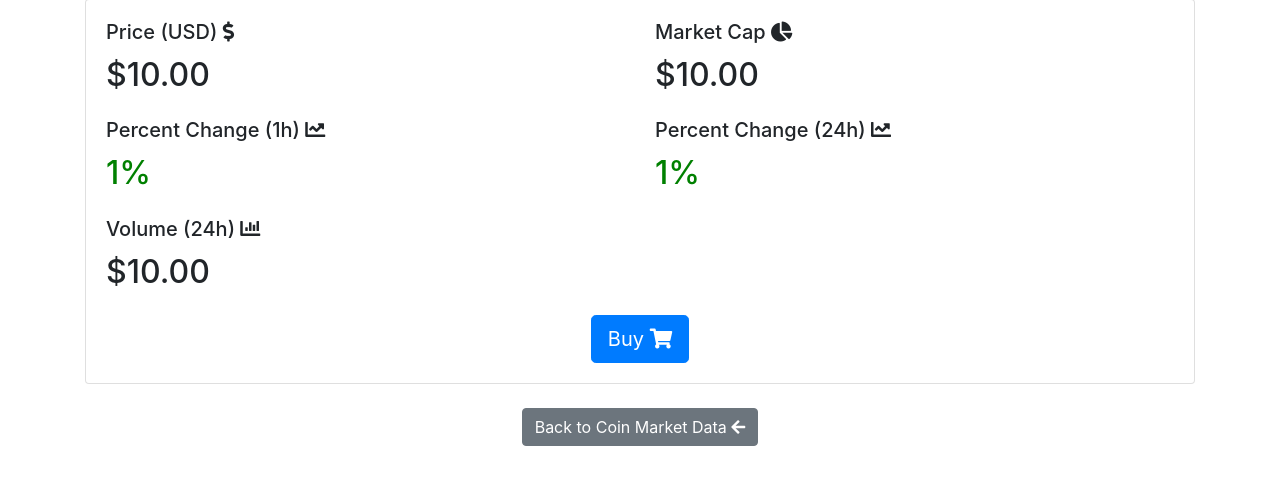
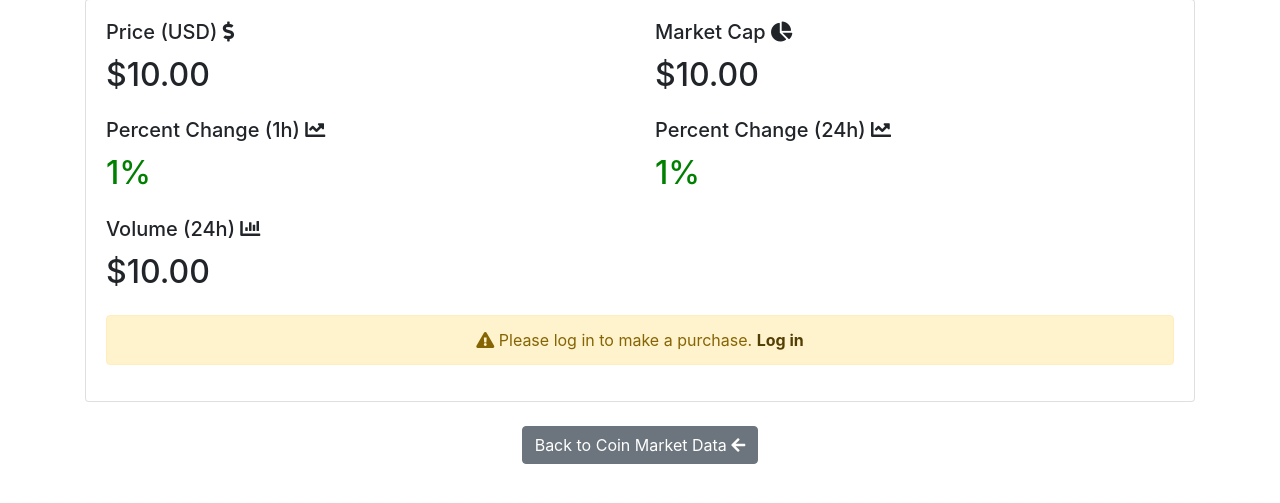
Before and after one commit to waleed-sajid/COMP-8347-Forex-Pioneer, a Django app: template templates/forexPioneer/currency_details.html in a window 1280 px wide. Shown: the part 121-624 px from the top of the page. Run offline with Django 4.2, Linux system fonts and the light colour scheme; the template is opened without the code that fills it: most values are stand-ins (such as "Sample title", 1, 10 or a date in 2020); some libraries are stand-ins or nearby versions.

Commit message:
updated currency detail page. we have set it if the user is not login he/she wont be able to buy the currency details.

```diff
--- a/templates/forexPioneer/currency_details.html
+++ b/templates/forexPioneer/currency_details.html
@@ -24,14 +24,16 @@
                     <div class="row mt-4">
                         <div class="col-md-6">
                             <h5 class="card-title">Percent Change (1h) <i class="fas fa-chart-line"></i></h5>
-                            <p class="card-text h2" style="color: {% if selected_crypto.Percent_change_1h >= 0 %}green{% else %}red{% endif %}">
+                            <p class="card-text h2"
+                               style="color: {% if selected_crypto.Percent_change_1h >= 0 %}green{% else %}red{% endif %}">
                                 {{ selected_crypto.Percent_change_1h }}%
                             </p>
                         </div>
 
                         <div class="col-md-6">
                             <h5 class="card-title">Percent Change (24h) <i class="fas fa-chart-line"></i></h5>
-                            <p class="card-text h2" style="color: {% if selected_crypto.Percent_change_24h >= 0 %}green{% else %}red{% endif %}">
+                            <p class="card-text h2"
+                               style="color: {% if selected_crypto.Percent_change_24h >= 0 %}green{% else %}red{% endif %}">
                                 {{ selected_crypto.Percent_change_24h }}%
                             </p>
                         </div>
@@ -46,9 +48,19 @@
 
                     <!-- Add more details as needed -->
                     <div class="text-center mt-4">
-                        <button class="btn btn-primary btn-lg" onclick="window.location.href = 'http://127.0.0.1:8000/forexPioneer/home/'">
-                            Buy <i class="fas fa-shopping-cart"></i>
-                        </button>
+                        {% if user.is_authenticated %}
+                            <button class="btn btn-primary btn-lg"
+                                    onclick="window.location.href = 'http://127.0.0.1:8000/forexPioneer/home/'">
+                                <i class="fas fa-shopping-cart"></i> Buy
+                            </button>
+                        {% else %}
+                            <div class="alert alert-warning mt-3" role="alert">
+                                <i class="fas fa-exclamation-triangle"></i>
+                                Please log in to make a purchase.
+                                <a href="{% url 'forexPioneer:login' %}?next={{ request.path }}" class="alert-link">Log
+                                    in</a>
+                            </div>
+                        {% endif %}
                     </div>
                 </div>
             </div>
```
Also changed, not shown: db.sqlite3.
